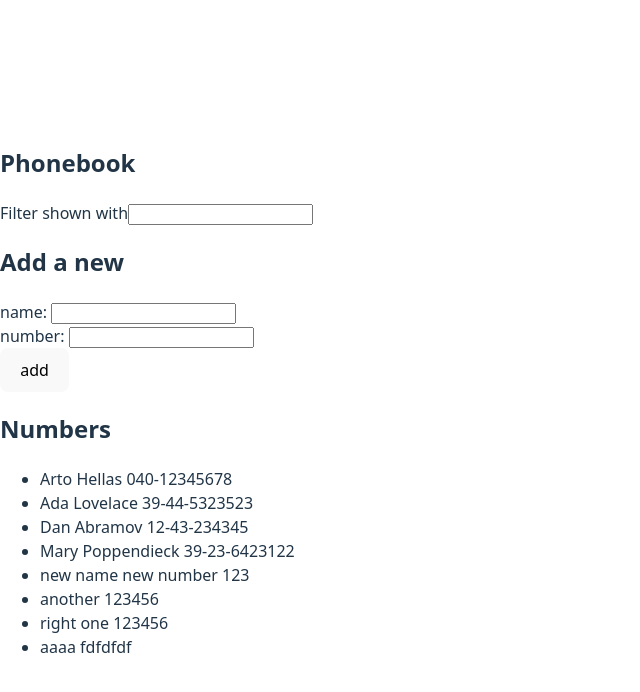
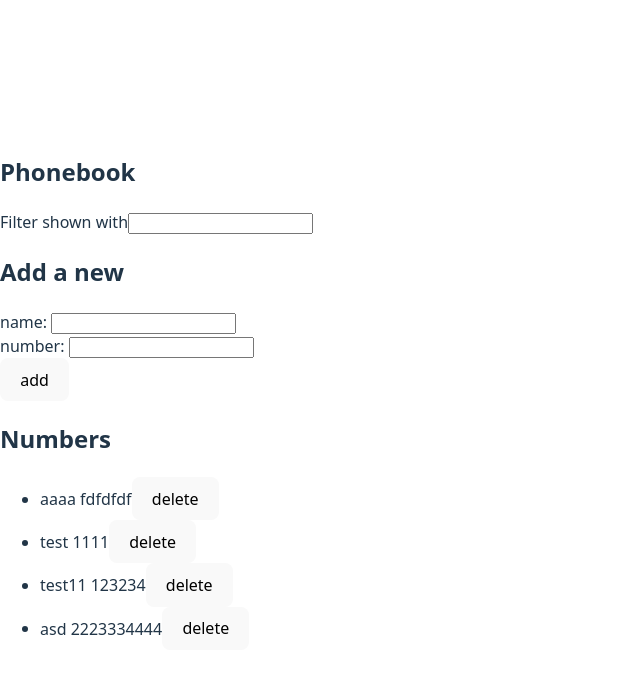
Before and after one commit to fpauly/Full-Stack-Open, a React (Vite) app in the folder part2/phonebook/: page / in a window 1280 px wide. Shown: the top 692 px of the page, without its empty margins (0-640 px from the left). Built offline with nearby package versions, Linux system fonts and the light colour scheme; data requests are answered from the project's data file.

Commit message:
Exercises 2.14 2.15

```diff
--- a/part2/phonebook/db.json
+++ b/part2/phonebook/db.json
@@ -1,44 +1,24 @@
 {
   "persons": [
-    {
-      "name": "Arto Hellas",
-      "number": "040-12345678",
-      "id": "1"
-    },
-    {
-      "name": "Ada Lovelace",
-      "number": "39-44-5323523",
-      "id": "2"
-    },
-    {
-      "name": "Dan Abramov",
-      "number": "12-43-234345",
-      "id": "3"
-    },
-    {
-      "name": "Mary Poppendieck",
-      "number": "39-23-6423122",
-      "id": "4"
-    },
-    {
-      "id": "11ae",
-      "name": "new name",
-      "number": "new number 123"
-    },
-    {
-      "id": "fbd1",
-      "name": "another",
-      "number": "123456"
-    },
-    {
-      "id": "cac9",
-      "name": "right one",
-      "number": "123456"
-    },
     {
       "id": "ff78",
       "name": "aaaa",
       "number": "fdfdfdf"
+    },
+    {
+      "id": "604b",
+      "name": "test",
+      "number": "1111"
+    },
+    {
+      "id": "07a2",
+      "name": "test11",
+      "number": "123234"
+    },
+    {
+      "name": "asd",
+      "number": "2223334444",
+      "id": "92b7"
     }
   ]
 }
--- a/part2/phonebook/src/App.jsx
+++ b/part2/phonebook/src/App.jsx
@@ -2,7 +2,7 @@ import { useEffect, useState } from "react";
 import Filter from "./Filter";
 import PersonForm from "./PersonForm";
 import Persons from "./Persons";
-import personService from './PersonDB'
+import personService from "./PersonDB";
 
 const App = () => {
   const [persons, setPersons] = useState([]);
@@ -20,19 +20,34 @@ const App = () => {
   const addPhoneNote = (event) => {
     event.preventDefault();
     if (!newName.trim()) return;
-    if (persons.some((p) => p.name === newName.trim())) {
-      alert(`${newName.trim()} is already added to phonebook`);
-      return;
-    }
+
     const newNote = {
       name: newName.trim(),
       number: newNumber.trim(),
     };
 
+    const existingP = persons.find((p) => p.name === newName.trim());
+
+    // if (persons.some((p) => p.name === newName.trim())) {
+    if (existingP) {
+      if (
+        window.confirm(
+          `${newName.trim()} is already added to phonebook, replace the old number with a new one?`
+        )
+      ) {
+        personService.update(existingP.id, newNote).then((response_p) => {
+          setPersons(currentState=>currentState.map(p=>(p.id===existingP.id?response_p.data:p)));
+          setNewName("");
+          setNewNumber("");
+        });
+        return;
+      }
+    }
+
     personService.addNew(newNote).then((response_p) => {
-      setPersons(persons.concat(response_p.data));
-      setNewName('');
-      setNewNumber('');
+      setPersons(currentState=>currentState.concat(response_p.data));
+      setNewName("");
+      setNewNumber("");
     });
   };
 
@@ -47,6 +62,14 @@ const App = () => {
     if (filterName.trim() === "") return true;
     return p.name.toLowerCase().includes(filterName.trim().toLowerCase());
   });
+
+  const onDeleteClick = (id) => {
+    // console.log(id)
+    if (window.confirm("This will delete the number. Continue?"))
+      personService.delRecord(id).then((r) => {
+        setPersons(currentState=>currentState.filter((p) => p.id !== id));
+      });
+  };
 
   return (
     <div>
@@ -69,7 +92,7 @@ const App = () => {
       />
 
       <h2>Numbers</h2>
-      <Persons personsToShow={personsToShow} />
+      <Persons personsToShow={personsToShow} onDelete={onDeleteClick} />
     </div>
   );
 };
--- a/part2/phonebook/src/PersonDB.js
+++ b/part2/phonebook/src/PersonDB.js
@@ -1,5 +1,5 @@
 import axios from "axios";
-const baseUrl = 'http://localhost:3001/persons/';
+const baseUrl = 'http://localhost:3001/persons';
 
 const getAll = ()=> {
     return (axios.get(baseUrl))
@@ -11,11 +11,18 @@ const addNew = (newObj)=>{
 
 const update = (id,newObj)=>{
     const updateUrl = `${baseUrl}/${id}`
+    console.log(updateUrl)
     return(axios.put(updateUrl,newObj))
 }
+const delRecord = (id)=>{
+    const delUrl = `${baseUrl}/${id}`
+    return (axios.delete(delUrl))
+}
+
 
 export default {
     getAll,
     addNew,
-    update
+    update,
+    delRecord
 }
--- a/part2/phonebook/src/Persons.jsx
+++ b/part2/phonebook/src/Persons.jsx
@@ -1,10 +1,11 @@
-const Persons = ({ personsToShow }) => {
+const Persons = ({ personsToShow,onDelete}) => {
   return (
     <>
       <ul>
         {personsToShow.map((p) => (
           <li key={p.id}>
             {p.name} {p.number}
+            <button  onClick={()=>onDelete(p.id)}>delete</button>
           </li>
         ))}
       </ul>
```
